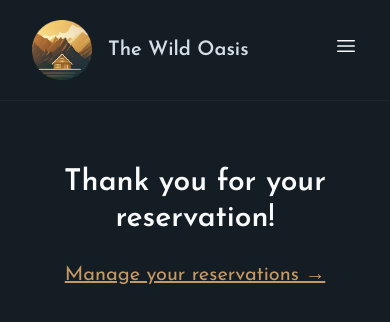
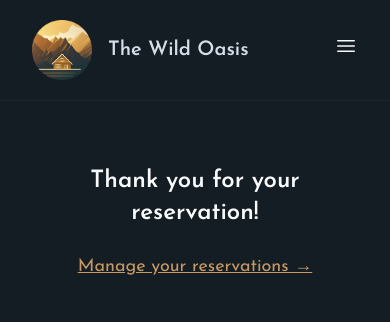
Before and after one commit to lpetrinina/The-Wild-Oasis-website, a Next.js app in the folder the-wild-oasis-website/: page /cabins/thank-you in a window 390 px wide. Shown: the top 322 px of the page. Built offline with nearby package versions, Linux system fonts and the light colour scheme.

Commit message:
Make Home and Thank you page responsive

```diff
--- a/the-wild-oasis-website/src/app/cabins/thank-you/page.js
+++ b/the-wild-oasis-website/src/app/cabins/thank-you/page.js
@@ -16,13 +16,13 @@ export default function Page() {
     return (
         <div className="text-center space-y-6 mt-4">
 
-            <h1 className="text-3xl font-semibold">
+            <h1 className="text-2xl md:text-3xl font-semibold">
                 Thank you for your reservation!
             </h1>
 
             <Link
                 href="/account/reservations"
-                className="underline text-xl text-accent-500 inline-block"
+                className="underline text-lg md:text-xl text-accent-500 inline-block"
             >
                 Manage your reservations &rarr;
             </Link>
--- a/the-wild-oasis-website/src/app/page.js
+++ b/the-wild-oasis-website/src/app/page.js
@@ -17,7 +17,7 @@ export default function Home() {
             />
 
             <div className='relative z-10 text-center'>
-                <h1 className='text-8xl text-primary-50 mb-10 tracking-tight font-normal'>
+                <h1 className='text-6xl md:text-8xl text-primary-50 mb-10 tracking-tight font-normal'>
                     Welcome to paradise.
                 </h1>
 
```
